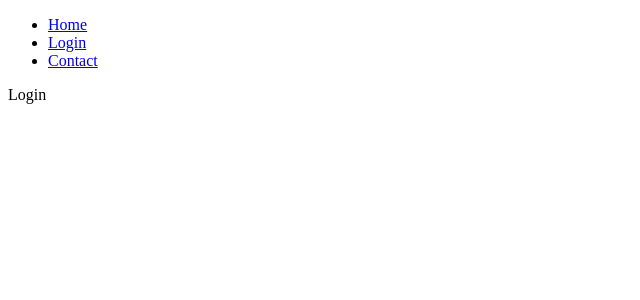
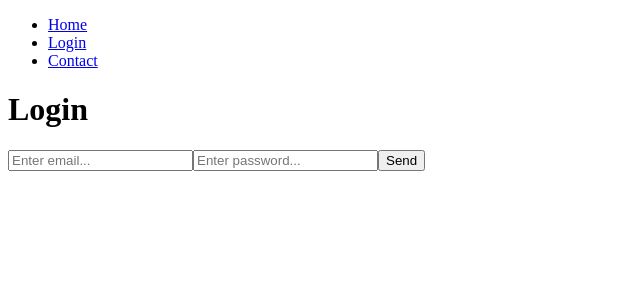
Before and after one commit to Camillaatek/Hackaton, a React (Create React App) app: page /login in a window 1280 px wide. Shown: the top 300 px of the page, without its empty margins (0-640 px from the left). Built offline with nearby package versions, Linux system fonts and the light colour scheme.

Commit message:
feat: added login form + error

```diff
--- /dev/null
+++ b/src/components/form/LoginForm.jsx
@@ -0,0 +1,32 @@
+import { useForm } from 'react-hook-form'
+import * as yup from 'yup'
+import { yupResolver } from '@hookform/resolvers/yup'
+import { messageSchema } from './Schemas'
+
+const LoginForm = () => {
+    const {
+        register,
+        handleSubmit,
+        formState: { errors },
+    } = useForm({
+        resolver: yupResolver(messageSchema),
+    })
+
+    const onSubmit = (data) => {
+        console.log(data)
+    }
+
+    return (
+        <form onSubmit={handleSubmit(onSubmit)}>
+            <input {...register('email')} placeholder='Enter email...' />
+            {errors.email && <span>{errors.email.message}</span>}
+
+            <input {...register('password')} placeholder='Enter password...' />
+            {errors.password && <span>{errors.password.message}</span>}
+
+            <button>Send</button>
+        </form>
+    )
+}
+
+export default LoginForm
--- /dev/null
+++ b/src/components/form/Schemas.jsx
@@ -0,0 +1,13 @@
+import * as yup from 'yup'
+const URL = /^((https?|ftp):\/\/)?(www.)?(((([a-z]|\d|-|\.|_|~|[\u00A0-\uD7FF\uF900-\uFDCF\uFDF0-\uFFEF])|(%[\da-f]{2})|[!\$&'\(\)\*\+,;=]|:)*@)?(((\d|[1-9]\d|1\d\d|2[0-4]\d|25[0-5])\.(\d|[1-9]\d|1\d\d|2[0-4]\d|25[0-5])\.(\d|[1-9]\d|1\d\d|2[0-4]\d|25[0-5])\.(\d|[1-9]\d|1\d\d|2[0-4]\d|25[0-5]))|((([a-z]|\d|[\u00A0-\uD7FF\uF900-\uFDCF\uFDF0-\uFFEF])|(([a-z]|\d|[\u00A0-\uD7FF\uF900-\uFDCF\uFDF0-\uFFEF])([a-z]|\d|-|\.|_|~|[\u00A0-\uD7FF\uF900-\uFDCF\uFDF0-\uFFEF])*([a-z]|\d|[\u00A0-\uD7FF\uF900-\uFDCF\uFDF0-\uFFEF])))\.)+(([a-z]|[\u00A0-\uD7FF\uF900-\uFDCF\uFDF0-\uFFEF])|(([a-z]|[\u00A0-\uD7FF\uF900-\uFDCF\uFDF0-\uFFEF])([a-z]|\d|-|\.|_|~|[\u00A0-\uD7FF\uF900-\uFDCF\uFDF0-\uFFEF])*([a-z]|[\u00A0-\uD7FF\uF900-\uFDCF\uFDF0-\uFFEF])))\.?)(:\d*)?)(\/((([a-z]|\d|-|\.|_|~|[\u00A0-\uD7FF\uF900-\uFDCF\uFDF0-\uFFEF])|(%[\da-f]{2})|[!\$&'\(\)\*\+,;=]|:|@)+(\/(([a-z]|\d|-|\.|_|~|[\u00A0-\uD7FF\uF900-\uFDCF\uFDF0-\uFFEF])|(%[\da-f]{2})|[!\$&'\(\)\*\+,;=]|:|@)*)*)?)?(\?((([a-z]|\d|-|\.|_|~|[\u00A0-\uD7FF\uF900-\uFDCF\uFDF0-\uFFEF])|(%[\da-f]{2})|[!\$&'\(\)\*\+,;=]|:|@)|[\uE000-\uF8FF]|\/|\?)*)?(\#((([a-z]|\d|-|\.|_|~|[\u00A0-\uD7FF\uF900-\uFDCF\uFDF0-\uFFEF])|(%[\da-f]{2})|[!\$&'\(\)\*\+,;=]|:|@)|\/|\?)*)?$/i
+
+
+export const messageSchema = yup.object().shape({
+    email: yup
+    .string()
+    .required('Please enter a valid email'),
+    password: yup
+    .string()
+    .required('Please enter a password'),
+
+})
--- a/src/pages/login/Login.jsx
+++ b/src/pages/login/Login.jsx
@@ -1,8 +1,12 @@
 import React from 'react'
+import LoginForm from '../../components/form/LoginForm'
 
 const Login = () => {
     return (
-        <div>Login</div>
+        <>
+        <h1>Login</h1>
+        <LoginForm />
+        </>
     )
 }
 
```
